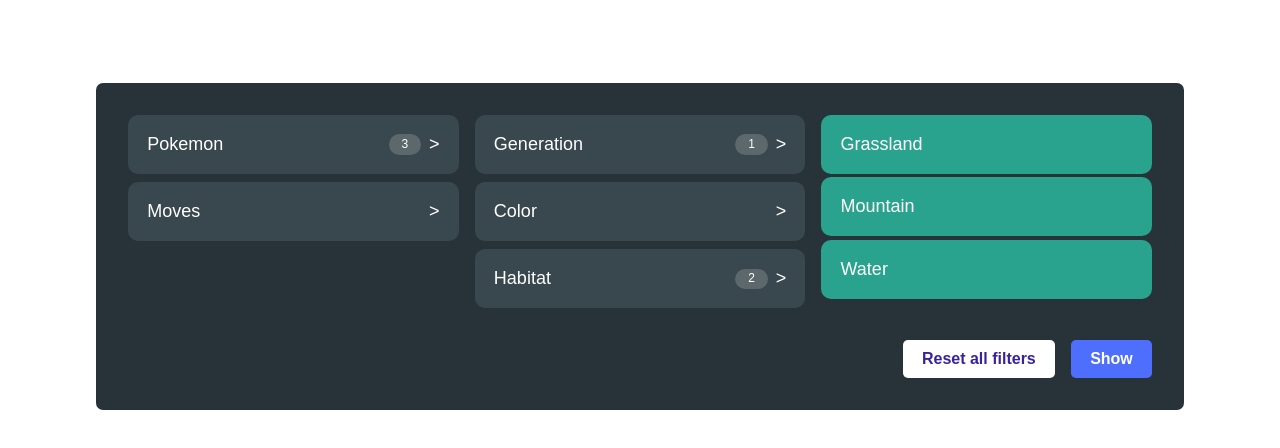
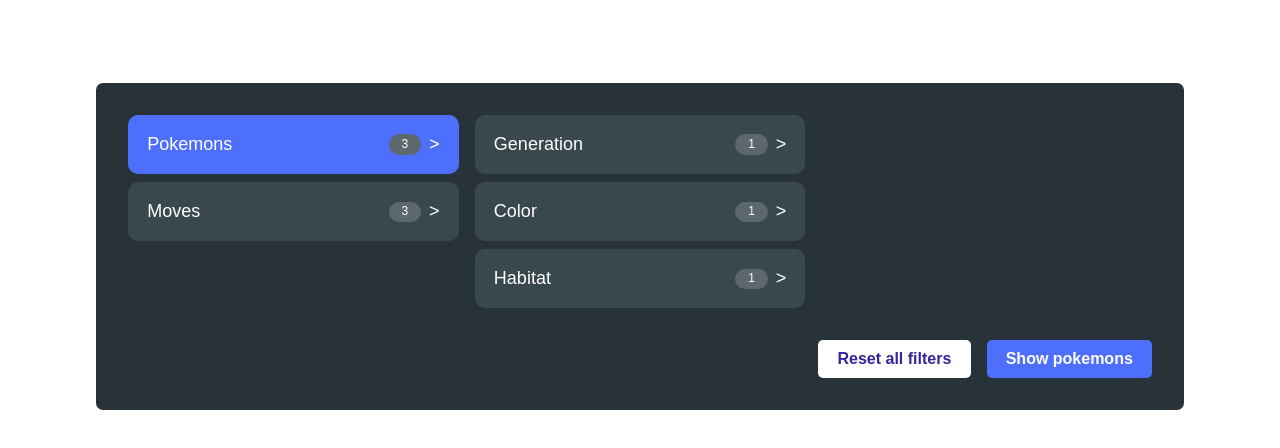
Before and after one commit to anjaysahoo/pokemon-command-palette, a Next.js app: page / in a window 1280 px wide. Shown: the top 448 px of the page. Built offline with nearby package versions, Linux system fonts and the light colour scheme; no server answers.

Commit message:
➕feature: filter config and logic added

```diff
--- a/src/components/filter-modal/filter-modal.component.tsx
+++ b/src/components/filter-modal/filter-modal.component.tsx
@@ -1,80 +1,188 @@
 "use client";
 
-import React from 'react';
+import React, {useEffect} from 'react';
 import classes from './filter-modal.component.module.css';
-import {Order_By, usePokemonsQuery} from "@/graphql/generated";
+import {FilterModel} from "@/models/filter.model";
+import filterConfig from "@/config/filter.config";
+import {SelectedFilterModel} from "@/models/selected-filter.model";
 
 function FilterModalComponent() {
-    const { data, isLoading, error } = usePokemonsQuery(
-    {
-        "where": {
-        "pokemon_v2_generation": { "name": { "_eq": "generation-iii" } },
-        "pokemon_v2_pokemoncolor": { "name": { "_eq": "green" } },
-        "pokemon_v2_pokemonhabitat": {
-            "pokemon_v2_pokemonhabitatnames": { "name": { "_in": ["grassland", "mountain", "water's edge"] } }
+    const [selectedPrimaryItem, setSelectedPrimaryItem] =
+        React.useState<string>(filterConfig[0].value);
+    const [selectedSecondaryItem, setSelectedSecondaryItem] =
+        React.useState<FilterModel | null>();
+    const [secondaryItemList, setSecondaryItemList] =
+        React.useState<FilterModel[]>([]);
+    const [valueItemList, setValueItemList] =
+        React.useState<FilterModel[]>([]);
+    const[, updateState] = React.useState<string>();
+
+    const selectedFiltersAndValues =
+        React.useRef<SelectedFilterModel>({
+            primary: filterConfig[0].value,
+            secondary: []
+        });
+
+
+
+    function primaryItemSelectionHandler(item: FilterModel) {
+        setSelectedPrimaryItem(item.value);
+
+        const selectedItemValueList = filterConfig.filter((obj) => obj.value === item.value)[0].options as FilterModel[];
+        setSecondaryItemList(selectedItemValueList);
+
+        /** Reset **/
+        selectedFiltersAndValues.current = {
+            primary: item.value,
+            secondary: []
+        };
+        setValueItemList([]);
+        setSelectedSecondaryItem(null)
     }
-    },
-        "order_by": {
-        "id": Order_By.Asc
+
+    function secondaryItemSelectionHandler(item: FilterModel) {
+        setSelectedSecondaryItem(item);
+        const selectedItemValueList = secondaryItemList.filter((obj) => obj.value === item.value)[0].options as FilterModel[];
+        setValueItemList(selectedItemValueList);
+    }
+
+    function isChecked(primaryValue: string, secondaryValue: string, inputType: string, value: string) {
+        console.log("is checked called");
+        if(primaryValue !== selectedFiltersAndValues.current.primary)
+            return false;
+
+        const secondaryFilterItems =
+            selectedFiltersAndValues.current.secondary.filter((obj) => obj.key === secondaryValue);
+
+        return !(secondaryFilterItems.length === 0 ||
+            secondaryFilterItems[0].inputType !== inputType ||
+            !secondaryFilterItems[0].value.includes(value));
+    }
+
+    function optionSelectionHandler(secondaryValue: string, inputType: string, value: string) {
+        updateState(new Date().toString());
+        selectedFiltersAndValues.current = updateObject(selectedFiltersAndValues.current, secondaryValue, inputType, value);
+        console.log("secondaryValue: ", secondaryValue, "inputType: ", inputType, "value: ", value);
+    }
+
+    function updateObject(currentSelectedFiltersAndValues: SelectedFilterModel, secondaryValue: string, inputType: string, value: string) {
+        // Iterate over the secondary array
+
+        let isValueUpdated = false;
+        for (let i = 0; i < currentSelectedFiltersAndValues.secondary.length; i++) {
+            // Find the object with the specified key
+            if (currentSelectedFiltersAndValues.secondary[i].key === secondaryValue) {
+                // Check inputType
+                if (inputType === "radio") {
+                    // If inputType is "radio", update the value
+                    currentSelectedFiltersAndValues.secondary[i].value = [value];
+                } else if (inputType === "checkbox") {
+                    // If inputType is "checkbox"
+                    const index = currentSelectedFiltersAndValues.secondary[i].value.indexOf(value);
+                    // If value is not in the array, add it; otherwise, remove it
+                    if (index === -1) {
+                        currentSelectedFiltersAndValues.secondary[i].value.push(value);
+                    } else {
+                        currentSelectedFiltersAndValues.secondary[i].value.splice(index, 1);
                     }
                 }
-)
+                // Exit loop since the object is found and updated
+                isValueUpdated = true;
+                break;
+            }
+        }
 
-    console.log("isLoading : ", isLoading);
-    console.log("data : ", data);
-    console.log("error : ", error);
+        if(!isValueUpdated) {
+            currentSelectedFiltersAndValues.secondary.push({
+                key: secondaryValue,
+                inputType: inputType,
+                value: [value]
+            })
+        }
+        // Return the updated object
+        // console.log("currentSelectedFiltersAndValues: ", currentSelectedFiltersAndValues);
+        return currentSelectedFiltersAndValues;
+    }
+
+
+    useEffect(() => {
+        setSecondaryItemList(filterConfig[0].options as FilterModel[])
+    }, [])
 
 
     return (
         <dialog open className={classes["modal"]}>
             <main className={classes["modal__main"]}>
                 <ul className={classes["modal__main__list"]}>
-                    <li className={classes["modal__main__list__item-key"]}>
-                        <div className={classes["modal__main__list__item-key__name"]}>Pokemon</div>
+                    {
+                        filterConfig.map((item) => (
+                            <li
+                                onClick={() => primaryItemSelectionHandler(item)}
+                                key={item.value}
+                                className={classes["modal__main__list__item-key"]}
+                                style={selectedPrimaryItem === item.value ? {backgroundColor: "var(--primary-color)"} : {}}
+                            >
+                                <div className={classes["modal__main__list__item-key__name"]}>{item.label}</div>
                                 <div className={classes["modal__main__list__item-key__count"]}>3</div>
                                 <div className={classes["modal__main__list__item-key__icon"]}>&gt;</div>
                             </li>
-                    <li className={classes["modal__main__list__item-key"]}>
-                        <div className={classes["modal__main__list__item-key__name"]}>Moves</div>
-                        <div className={classes["modal__main__list__item-key__icon"]}>&gt;</div>
-                    </li>
+                        ))
+                    }
                 </ul>
 
                 <ul className={classes["modal__main__list"]}>
-                    <li className={classes["modal__main__list__item-key"]}>
-                        <div className={classes["modal__main__list__item-key__name"]}>Generation</div>
+                    {
+                        secondaryItemList.map((item) => (
+                            <li
+                                onClick={() => secondaryItemSelectionHandler(item)}
+                                key={item.value}
+                                className={classes["modal__main__list__item-key"]}
+                                style={selectedSecondaryItem?.value === item.value ? {backgroundColor: "var(--primary-color)"} : {}}
+                            >
+                                <div className={classes["modal__main__list__item-key__name"]}>{item.label}</div>
                                 <div className={classes["modal__main__list__item-key__count"]}>1</div>
                                 <div className={classes["modal__main__list__item-key__icon"]}>&gt;</div>
                             </li>
-                    <li className={classes["modal__main__list__item-key"]}>
-                        <div className={classes["modal__main__list__item-key__name"]}>Color</div>
-                        <div className={classes["modal__main__list__item-key__icon"]}>&gt;</div>
-                    </li>
-                    <li className={classes["modal__main__list__item-key"]}>
-                        <div className={classes["modal__main__list__item-key__name"]}>Habitat</div>
-                        <div className={classes["modal__main__list__item-key__count"]}>2</div>
-                        <div className={classes["modal__main__list__item-key__icon"]}>&gt;</div>
-                    </li>
+                        ))
+                    }
                 </ul>
 
                 <ul className={`${classes["modal__main__list"]} ${classes["modal__main__list-val"]}`}>
-                    <li className={classes["modal__main__list__item-val"]}>
-                        <input type={"checkbox"} className={classes["modal__main__list__item-val__input"]}/>
-                        <label className={classes["modal__main__list__item-val__label"]}>Grassland</label>
+                    {
+                        valueItemList.map((item) => (
+                            <li
+                                key={item.value}
+                                className={classes["modal__main__list__item-val"]}>
+                                <input
+                                    type={selectedSecondaryItem?.inputType}
+                                    value={item.value}
+                                    checked={
+                                    isChecked(
+                                        selectedPrimaryItem,
+                                        selectedSecondaryItem?.value!,
+                                        selectedSecondaryItem?.inputType!,
+                                        item.value
+                                    )}
+                                    onChange={(event) => optionSelectionHandler(
+                                        selectedSecondaryItem?.value!,
+                                        selectedSecondaryItem?.inputType!,
+                                        event.target.value
+                                    )}
+                                    name={selectedSecondaryItem?.value}
+                                    id={selectedSecondaryItem?.value}
+                                    className={classes["modal__main__list__item-val__input"]}/>
+                                <label
+                                    htmlFor={selectedSecondaryItem?.value}
+                                    className={classes["modal__main__list__item-val__label"]}
+                                >{item.label}</label>
                             </li>
-                    <li className={classes["modal__main__list__item-val"]}>
-                        <input type={"checkbox"} className={classes["modal__main__list__item-val__input"]}/>
-                        <label className={classes["modal__main__list__item-val__label"]}>Mountain</label>
-                    </li>
-                    <li className={classes["modal__main__list__item-val"]}>
-                        <input type={"checkbox"} className={classes["modal__main__list__item-val__input"]}/>
-                        <label className={classes["modal__main__list__item-val__label"]}>Water</label>
-                    </li>
+                        ))
+                    }
                 </ul>
             </main>
             <footer className={classes["modal__footer"]}>
                 <button className={classes["modal__footer__btn-reset"]}>Reset all filters</button>
-                <button className={classes["modal__footer__btn-show"]}>Show</button>
+                <button className={classes["modal__footer__btn-show"]}>Show pokemons</button>
             </footer>
         </dialog>
     );
--- /dev/null
+++ b/src/config/filter.config.ts
@@ -0,0 +1,114 @@
+import {FilterModel} from "@/models/filter.model";
+
+const filterConfig: FilterModel[] = [
+    {
+        "label": "Pokemons",
+        "value": "pokemons",
+        "options": [
+            {
+                "label": "Generation",
+                "value": "generation",
+                "inputType": "radio",
+                "options": [
+                    {
+                        "label": "Generation I",
+                        "value": "generation-i",
+                    },
+                    {
+                        "label": "Generation II",
+                        "value": "generation-ii",
+                    },
+                    {
+                        "label": "Generation III",
+                        "value": "generation-iii",
+                    }
+                ]
+            },
+            {
+                "label": "Color",
+                "value": "color",
+                "inputType": "radio",
+                "options": [
+                    {
+                        "label": "Red",
+                        "value": "red",
+                    },
+                    {
+                        "label": "Blue",
+                        "value": "blue",
+                    },
+                    {
+                        "label": "Green",
+                        "value": "green",
+                    }
+                ]
+            },
+            {
+                "label": "Habitat",
+                "value": "habitat[]",
+                "inputType": "checkbox",
+                "options": [
+                    {
+                        "label": "Grassland",
+                        "value": "grassland",
+                    },
+                    {
+                        "label": "Mountain",
+                        "value": "mountain",
+                    },
+                    {
+                        "label": "Cave",
+                        "value": "cave",
+                    }
+                ]
+            }
+        ]
+
+    },
+    {
+        "label": "Moves",
+        "value": "moves",
+        "options": [
+            {
+                "label": "Move Class",
+                "value": "move-class",
+                "inputType": "radio",
+                "options": [
+                    {
+                        "label": "Physical",
+                        "value": "physical",
+                    },
+                    {
+                        "label": "Special",
+                        "value": "special",
+                    },
+                    {
+                        "label": "Status",
+                        "value": "status",
+                    }
+                ]
+            },
+            {
+                "label": "Power points",
+                "value": "power-points",
+                "inputType": "radio",
+                "options": [
+                    {
+                        "label": "above 10",
+                        "value": "pp > 10"
+                    },
+                    {
+                        "label": "above 15",
+                        "value": "pp > 15"
+                    },
+                    {
+                        "label": "above 20",
+                        "value": "pp > 20"
+                    }
+                ]
+            }
+        ]
+    }
+]
+
+export default filterConfig;
--- /dev/null
+++ b/src/models/filter.model.ts
@@ -0,0 +1,6 @@
+export interface FilterModel {
+    label: string;
+    value: string;
+    inputType?: string;
+    options?: FilterModel[];
+}
```
Also changed, not shown: src/app/globals.css (+6 -6 lines), src/app/search/page.tsx (added, +15 -0 lines), src/models/selected-filter.model.ts (added, +9 -0 lines). Lines whose indentation alone changed are shown as unchanged.
